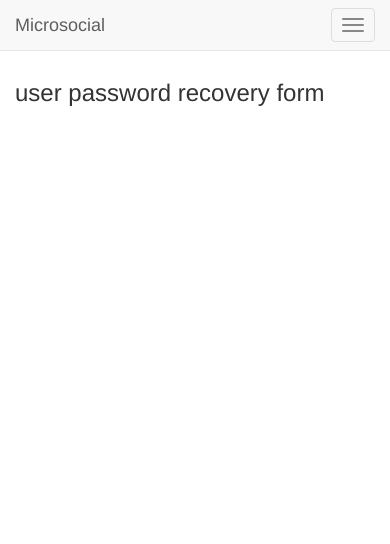
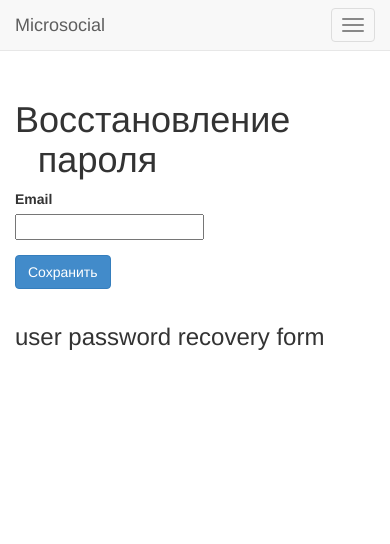
Before and after one commit to manbrk/microsocial, a Django app: template usersauth/templates/usersauth/user_password_recovery_form.html in a window 390 px wide. Shown: the top 544 px of the page. Run offline with Django 3.2, Linux system fonts and the light colour scheme; data comes from the database, SQL or seed files in the repository; both versions use the stored data as it was after the commit; tables that the repository leaves empty hold one stand-in row (values such as "Sample post"); the template is opened without the code that fills it: values that come from a table or form of the project are taken from there, most other values are stand-ins (such as "Sample title", 1, 10 or a date in 2020).

Commit message:
PasswordRecoveryConfirmView восстанавливает пароль только один раз, после чего выдает ошибку The view usersauth.views.PasswordRecoveryConfirmView didn't return an HttpResponse object. It returned None instead.

```diff
--- a/usersauth/forms.py
+++ b/usersauth/forms.py
@@ -1,6 +1,8 @@
 #coding=utf-8
 from django import forms
-from django.contrib.auth.forms import AuthenticationForm
+from django.conf import settings
+from django.contrib.auth.forms import AuthenticationForm, SetPasswordForm
+from django.core import validators
 from users.models import User
 from django.utils.translation import ugettext, ugettext_lazy as _
 
@@ -66,3 +68,11 @@ class PasswordRecoveryForm(forms.Form):
 
     def get_user(self):
         return self._user
+
+class NewPasswordForm(SetPasswordForm):
+    def __init__(self, *args, **kwargs):
+        super(NewPasswordForm, self).__init__(*args, **kwargs)
+        for field_name in ('new_password1', 'new_password1'):
+            self.fields[field_name].validators.extend([validators.MinLengthValidator(6),
+                                                       validators.MaxLengthValidator(40)])
+        self.user.backend = settings.AUTHENTICATION_BACKENDS[0]
--- a/usersauth/templates/usersauth/user_password_recovery_form.html
+++ b/usersauth/templates/usersauth/user_password_recovery_form.html
@@ -1,10 +1,40 @@
 {% extends 'base.html' %}
 
-{% load i18n %}
+{% load i18n microsocial %}
 
 {% block title %}password recovery form{% endblock %}
 
 {% block content %}
+    <div class="row">
+            <div class="col-xs-offset 3 col-xs-6">
+                <h1 class="text-center">{% trans 'восстановление пароля'|capfirst %}</h1>
+
+                <form class="form-horizontal" method="post">
+                    {% csrf_token %}
+                    {% for field in form %}
+                        {% show_form_field_errors field.errors 'col-sm-offset-4 col-sm-8' %}
+                        <div class="form-group {% if field.errors %} has-error {% endif %}">
+                            <label for="{{ field.id_for_label }}" class="control-label col-sm-4">
+                                {{ field.label|capfirst }}
+                            </label>
+
+                            <div class="col-sm-8">
+                                {{ field }}
+                            </div>
+                        </div>
+
+                    {% endfor %}
+                    <div class="form-group">
+                        <div class="col-sm-offset-4 col-sm-8">
+                            <input type="submit" class="btn btn-primary"
+                                    value="{% trans 'сохранить'|capfirst %}">
+                        </div>
+                    </div>
+                </form>
+            </div>
+        </div>
+
+
 
     <h3>user password recovery form</h3>
 
```
Also changed, not shown: usersauth/views.py (+26 -3 lines), db.sqlite3.
